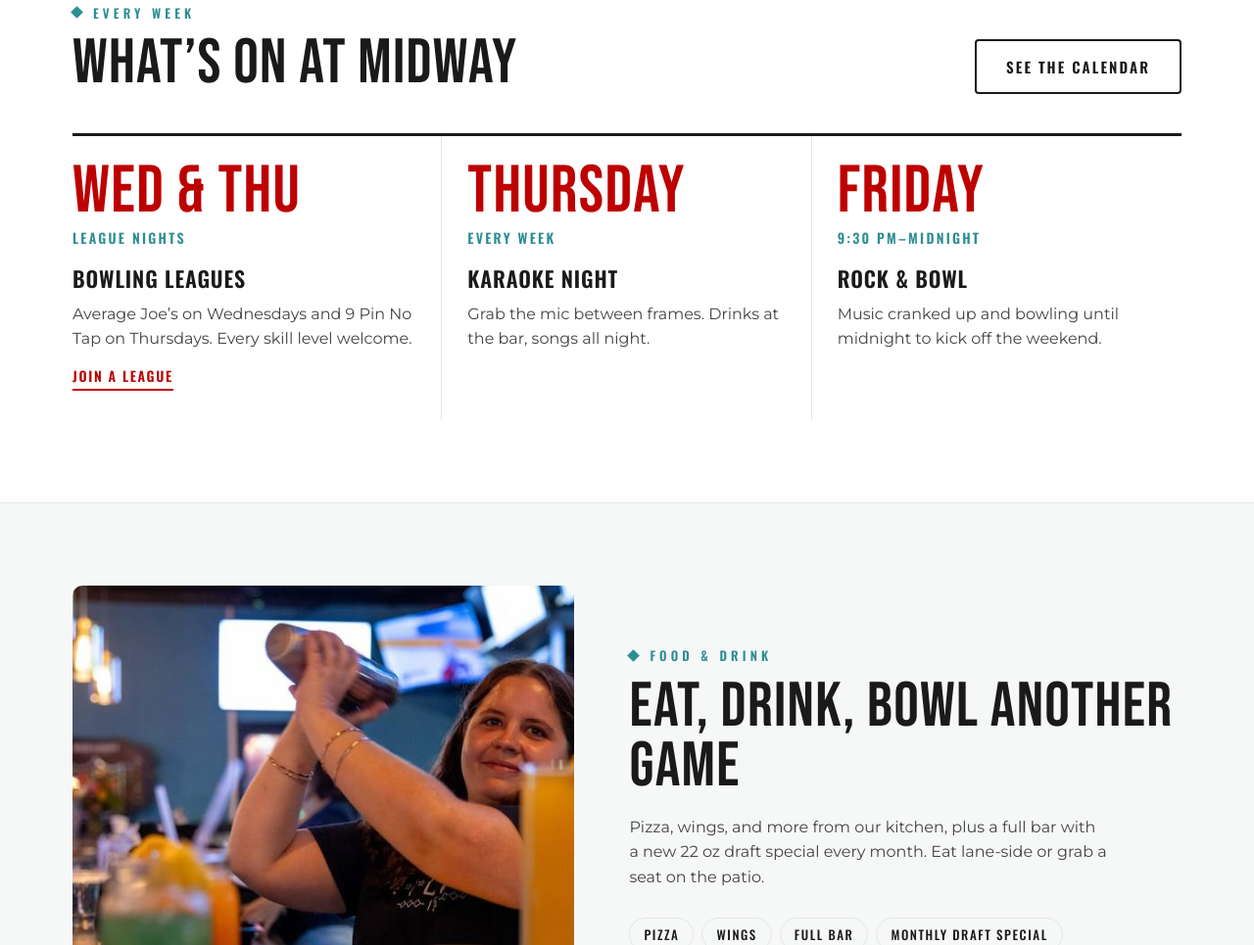
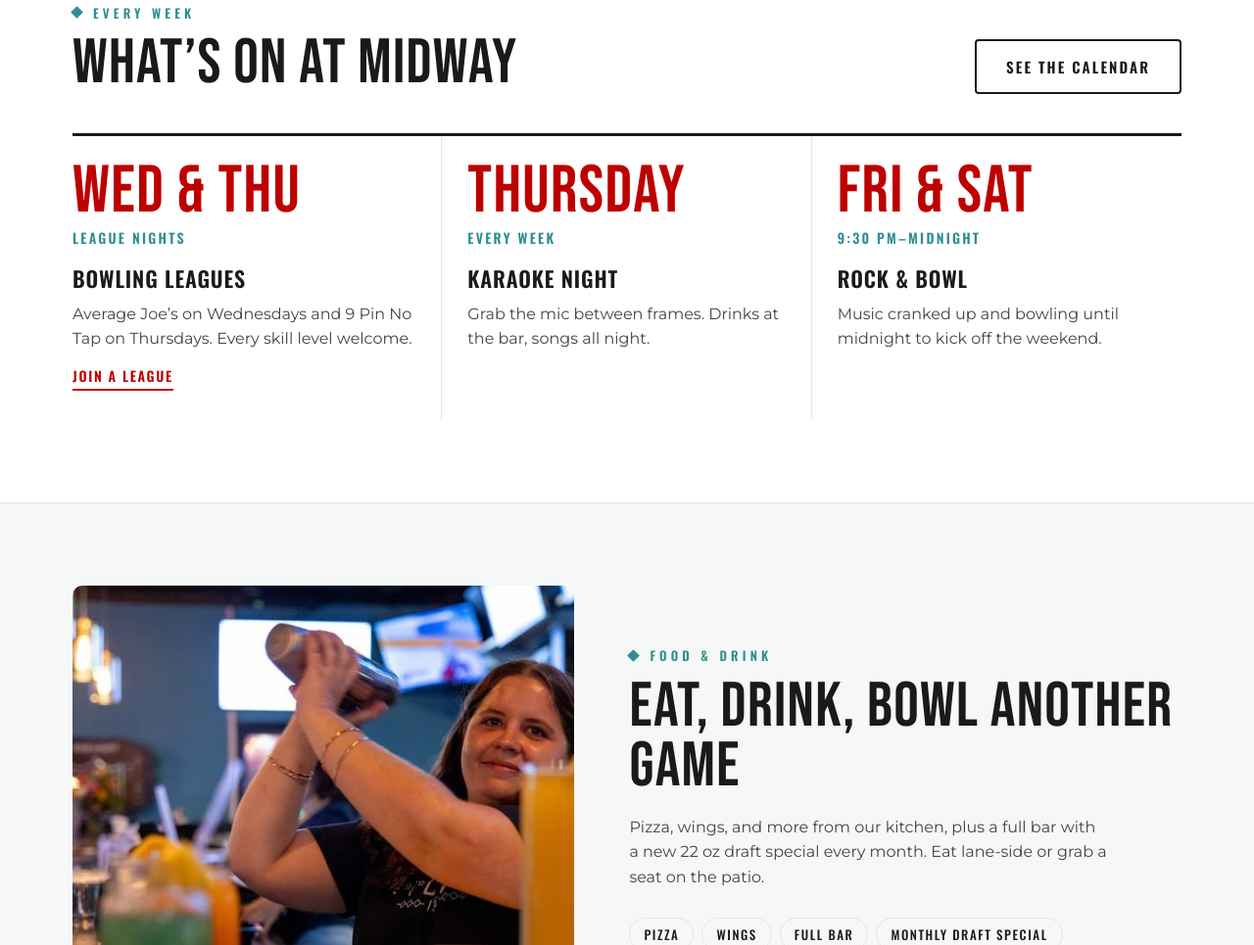
Before and after one commit to caseymargolis/midwaybowl-site, a plain HTML site: page index.html in a window 1280 px wide. Shown: the part 2815-3780 px from the top of the page at 98% size. Drawn offline with nearby package versions, Linux system fonts and the light colour scheme; a script that the page names is missing.

Commit message:
Website edit: Home weekly card: Rock & Bowl Fri & Sat

```diff
--- a/index.html
+++ b/index.html
@@ -2727,7 +2727,7 @@ body.home.mwh-has-sticky .proto-tag{bottom:76px;}
           <p>Grab the mic between frames. Drinks at the bar, songs all night.</p>
         </div>
         <div class="mwh-day">
-          <div class="when">Friday</div>
+          <div class="when">Fri &amp; Sat</div>
           <div class="time">9:30 PM–Midnight</div>
           <h3>Rock & Bowl</h3>
           <p>Music cranked up and bowling until midnight to kick off the weekend.</p>
```
